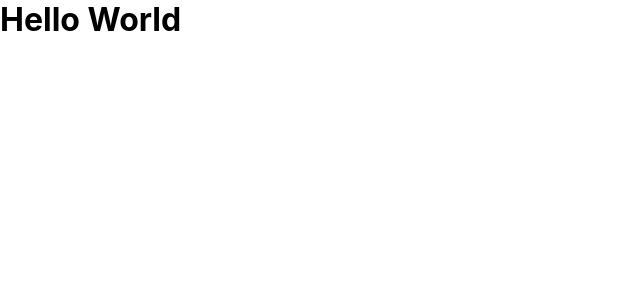
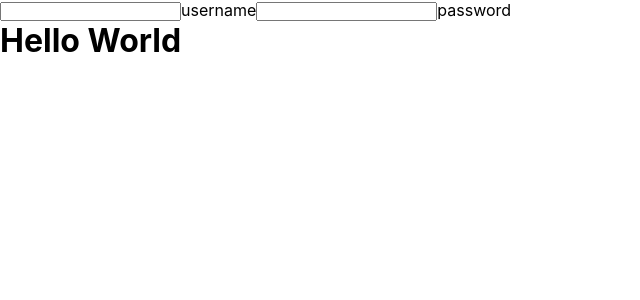
Before and after one commit to yeisonnn/FitnessTrackerReact, a React (Create React App) app: page /login in a window 1280 px wide. Shown: the top 300 px of the page, without its empty margins (0-640 px from the left). Built offline with nearby package versions, Linux system fonts and the light colour scheme.

Commit message:
Creating Routes/Login

```diff
--- a/package.json
+++ b/package.json
@@ -8,6 +8,7 @@
     "@testing-library/user-event": "^13.5.0",
     "react": "^18.2.0",
     "react-dom": "^18.2.0",
+    "react-router-dom": "^6.3.0",
     "react-scripts": "5.0.1",
     "web-vitals": "^2.1.4"
   },
--- a/src/components/App.js
+++ b/src/components/App.js
@@ -1,8 +1,16 @@
 import React from 'react';
+import {Routes, Route } from 'react-router-dom';
+import Login from "./Login"
 
 function App() {
   return (
     <div>
+      <Routes>
+        <Route exact path ='login'
+        element = {<Login/>}
+        />
+      </Routes>
+
       <h1>Hello World</h1>
     </div>
   );
--- /dev/null
+++ b/src/components/Login.js
@@ -0,0 +1,22 @@
+import React from 'react';
+import { loginUser } from "../api";
+
+function Login(props){
+const { setToken } = props;
+async function handleSubmit(event) {
+    event.preventDefault();
+    const username = event.target[0].value;
+    const password = event.target[1].value;
+    loginUser(username, password, setToken);
+  }
+  return (
+    <div>
+        <input type='text'></input>
+        <label>username</label>
+        <input type='text'></input>
+        <label>password</label>
+    </div>
+  )
+}
+
+export default Login;
--- /dev/null
+++ b/src/components/Register.js
@@ -0,0 +1 @@
+import React from 'react';
--- /dev/null
+++ b/src/components/index.js
@@ -0,0 +1,2 @@
+export { default as App } from "./App";
+export { default as Login} from "./Login"
--- a/src/index.js
+++ b/src/index.js
@@ -2,10 +2,11 @@ import React from 'react';
 import ReactDOM from 'react-dom/client';
 import './index.css';
 import App from './components/App';
+import { BrowserRouter } from 'react-router-dom';
 
 const root = ReactDOM.createRoot(document.getElementById('root'));
 root.render(
-  <React.StrictMode>
+  <BrowserRouter>
     <App />
-  </React.StrictMode>
+  </BrowserRouter>
 );
```
Also changed, not shown: 1 other file (tests, documents, lock files or other folders).
